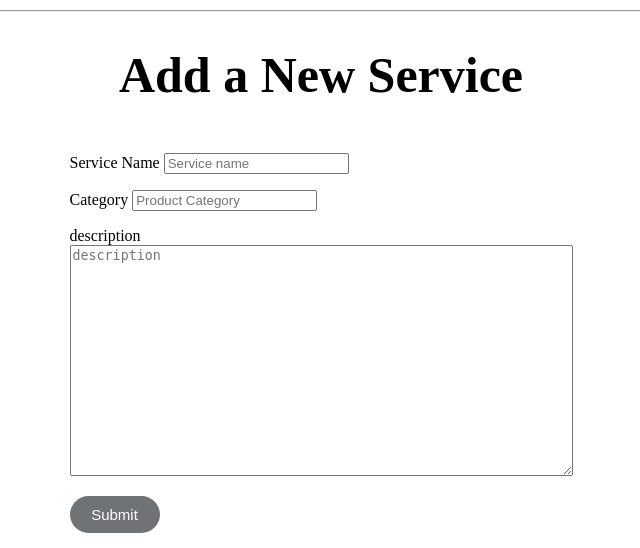
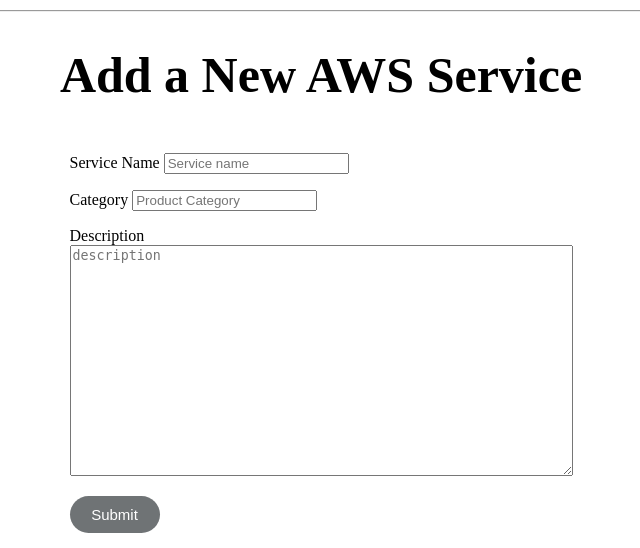
Before and after one commit to tuladharrikesh/demo-app, a Flask app: page /create/ in a window 1280 px wide. Shown: the part 181-729 px from the top of the page, without its empty margins (319-959 px from the left). Run offline with Flask 2, Linux system fonts and the light colour scheme; some libraries are stand-ins or nearby versions.

Commit message:
create.html

```diff
--- a/templates/create.html
+++ b/templates/create.html
@@ -1,7 +1,7 @@
 {% extends 'list.html' %}
 
 {% block content %}
-    <h1>{% block title %} Add a New Service{% endblock %}</h1>
+    <h1>{% block title %} Add a New AWS Service{% endblock %}</h1>
     <div class="client_main">
     <form method="post">
         <p>
@@ -19,7 +19,7 @@
         </p>
 
         <p>
-        <label for="description">description</label>
+        <label for="description">Description</label>
         <br>
         <textarea name="description"
                   placeholder="description"
```
